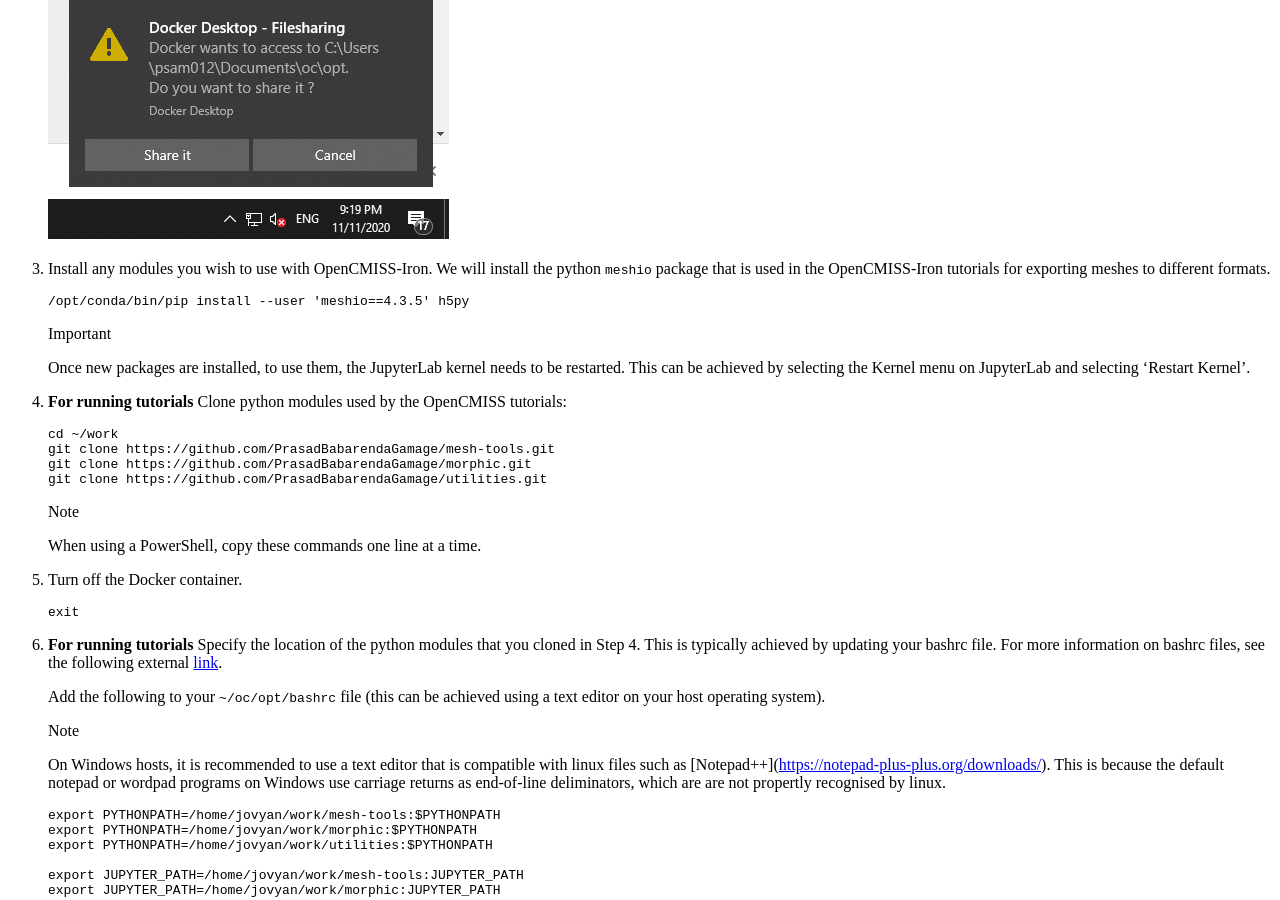
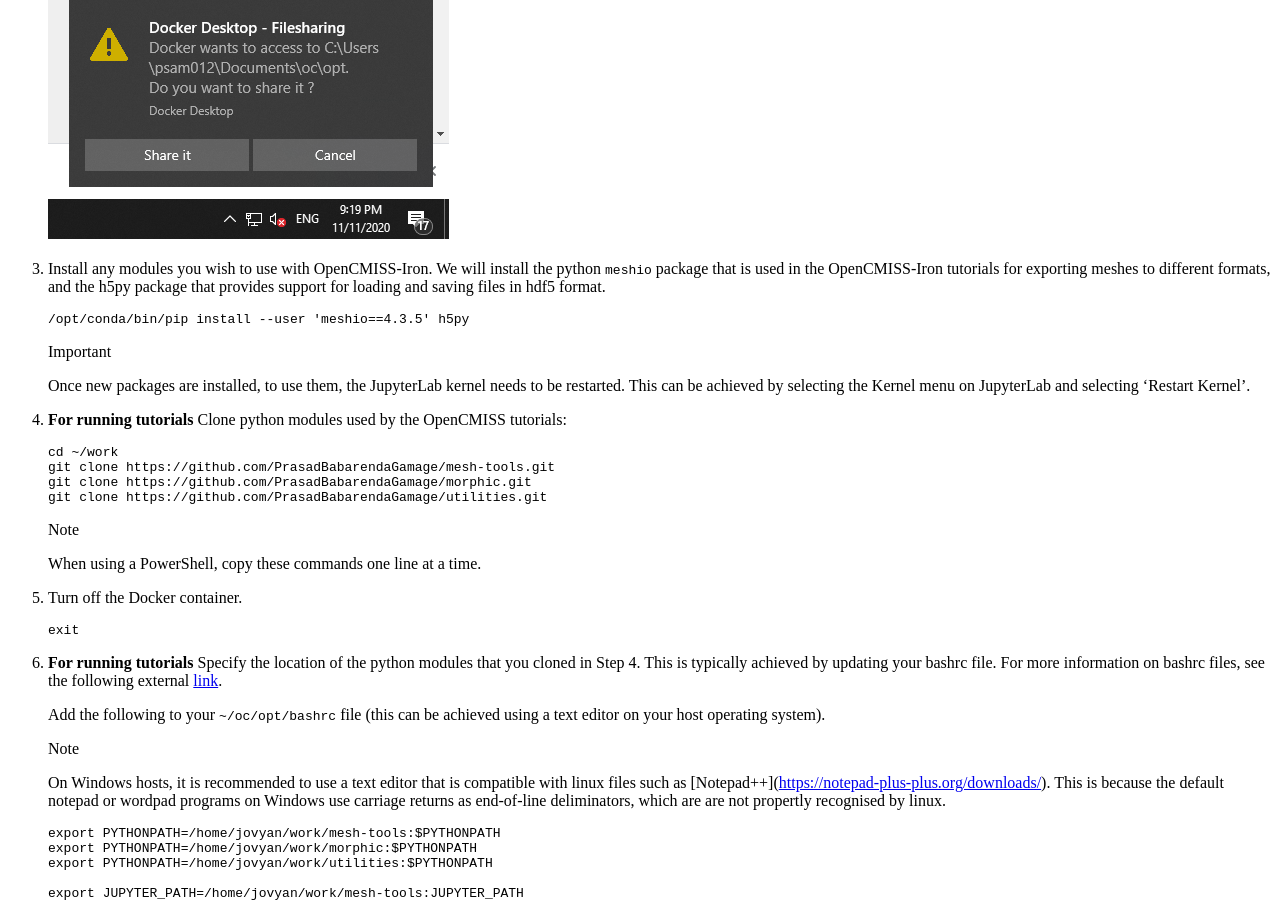
Before and after one commit to OpenCMISS-Examples/OpenCMISS-Iron-tutorials, a Sphinx documentation site: the page built from docs/source/getting_started/installation/docker.md, in a window 1280 px wide and 900 px high, scrolled down 4844 px. Built offline with Sphinx 7.4.7 and the Read the Docs theme 2.0.0, drawn with Linux system fonts in a browser that asks for light colours; pages that are not in the unit, such as notebooks, are missing from menus.

Commit message:
Updating docker installation docs to describe need for h5py

````diff
--- a/docs/source/getting_started/installation/docker.md
+++ b/docs/source/getting_started/installation/docker.md
@@ -153,7 +153,7 @@ More information on arguments for the `docker run` command can be found in the f
     ```
     ![Docker Windows share-it permissions](./docker_windows_share_it_permissions.png)
 
-3. Install any modules you wish to use with OpenCMISS-Iron. We will install the python `meshio` package that is used in the OpenCMISS-Iron tutorials for exporting meshes to different formats.
+3. Install any modules you wish to use with OpenCMISS-Iron. We will install the python `meshio` package that is used in the OpenCMISS-Iron tutorials for exporting meshes to different formats, and the h5py package that provides support for loading and saving files in hdf5 format.
     ``` bash
     /opt/conda/bin/pip install --user 'meshio==4.3.5' h5py
     ```
````
